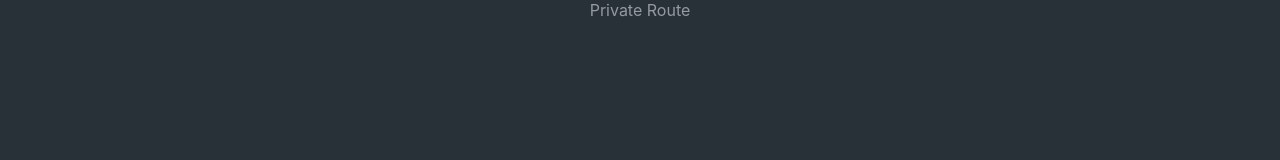
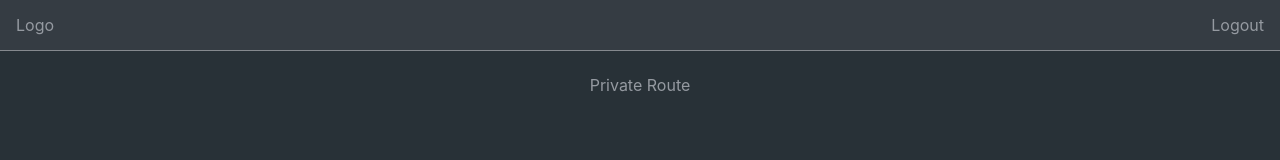
Before and after one commit to ruanpotgieter95/github-app, a React app: page /dashboard in a window 1280 px wide. Built offline with nearby package versions, Linux system fonts and the light colour scheme.

Commit message:
basic navbar design

```diff
--- a/src/components/App/index.js
+++ b/src/components/App/index.js
@@ -2,6 +2,5 @@ import React from 'react';
 import { Routes } from 'routes';
 
 export default () => {
-
     return <Routes />
 }
--- /dev/null
+++ b/src/components/Navbar/index.js
@@ -0,0 +1,11 @@
+import React from 'react';
+import './styles.scss';
+
+export default () => {
+    return (
+        <nav>
+            <span>Logo</span>
+            <span className="hover">Logout</span>
+        </nav>
+    )
+}
--- /dev/null
+++ b/src/components/Navbar/styles.scss
@@ -0,0 +1,10 @@
+nav {
+    display: flex;
+    justify-content: space-between;
+    align-items: center;
+    padding: 0 16px;
+    background-color: #353c43;
+    border-bottom: 1px solid #85898e;
+    height: 50px;
+    margin-bottom: 24px;
+}
--- a/src/components/index.js
+++ b/src/components/index.js
@@ -1 +1,2 @@
 export { default as App } from 'components/App';
+export { default as Navbar } from 'components/Navbar';
--- a/src/index.scss
+++ b/src/index.scss
@@ -9,3 +9,7 @@ body {
   background-color: #283137;
   color: #959aa1;
 }
+
+.hover {
+  cursor: pointer;
+}
--- a/src/routes/PrivateRoute.js
+++ b/src/routes/PrivateRoute.js
@@ -1,6 +1,5 @@
 import React from 'react';
 import { Route, Redirect, useLocation } from 'react-router-dom';
-
 
 export default ({ children, ...rest }) => {
     const isAuthenticated = true;
--- a/src/routes/Routes.js
+++ b/src/routes/Routes.js
@@ -1,6 +1,8 @@
 import React from 'react';
 import { BrowserRouter as Router, Switch, Redirect } from 'react-router-dom';
 import { PrivateRoute, PublicRoute } from 'routes';
+
+import { Navbar } from 'components';
 
 export default () => {
     return (
@@ -10,6 +12,7 @@ export default () => {
                    <div>Public Route</div>
                 </PublicRoute>
                 <PrivateRoute exact path="/dashboard">
+                    <Navbar />
                     <div>Private Route</div>
                 </PrivateRoute>
                 <Redirect to="/dashboard" />
```
